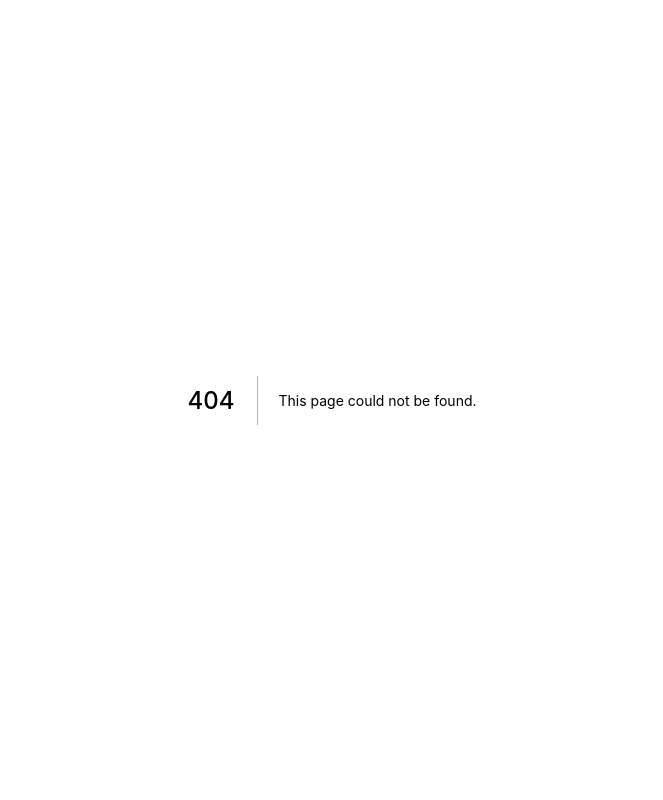
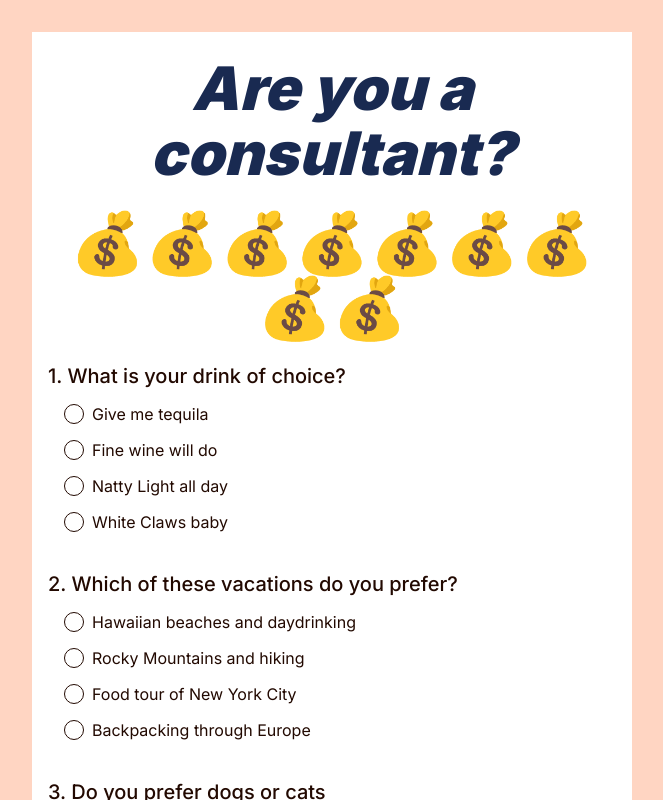
Before and after one commit to atul-jalan/consultant-survey, a Next.js app: page /survey in a window 1280 px wide. Before the commit this address had no page. Shown: the whole page, without its empty margins (308-971 px from the left). Built offline with nearby package versions, Linux system fonts and the light colour scheme.

Commit message:
first commit

```diff
--- /dev/null
+++ b/dataflow/questions.js
@@ -0,0 +1,58 @@
+const questions = [
+    {
+        id: '0',
+        type: 'mc',
+        title: "What is your drink of choice?",
+        choices: ["Give me tequila", "Fine wine will do", "Natty Light all day", "White Claws baby"]
+    },
+    {
+        id: '1',
+        type: 'mc',
+        title: "Which of these vacations do you prefer?",
+        choices: ["Hawaiian beaches and daydrinking", "Rocky Mountains and hiking", "Food tour of New York City", "Backpacking through Europe"]
+    },
+    {
+        id: '2',
+        type: 'mc',
+        title: "Do you prefer dogs or cats",
+        choices: ["Dogs", "Cats"]
+    },
+    {
+        id: '3',
+        type: 'mc',
+        title: "Northwestern was my top choice school",
+        choices: ["True", "False"]
+    },
+    {
+        id: '4',
+        type: 'mc',
+        title: "Would you consider yourself indecisive or decisive?",
+        choices: ["I don't know", "Decisive"]
+    },
+    {
+        id: '5',
+        type: 'mc',
+        title: "At parties, you are",
+        choices: ["Taking shots with everyone", "Dancing nonstop", "Standing in the corner", "Nonexistent, because you don't go to parties"]
+    },
+    {
+        id: '6',
+        type: 'mc',
+        title: "Have you learned zero hard skills during your time in college, but still want to make a lot of money?",
+        choices: ["Yes, that's me", "No, I am useful", "No, money isn't my priority"]
+    },
+    {
+        id: '8',
+        type: 'mc',
+        title: "How many ping pong balls could fit inside a school bus?",
+        choices: ["10,000", "100,000", "500,000", "1,000,000"]
+    },
+    {
+        id: 'answer',
+        type: 'mc',
+        title: 'What is your current career plan (this will only be used for training the AI, not for computing your results!)',
+        choices: ['Consultant', 'Banking/Finance', 'Software Engineering', 'STEM field other than programming', 'Liberal Arts', 'Other', 'I do not believe in labor']
+    }
+]
+
+export default questions;
--- a/pages/_app.js
+++ b/pages/_app.js
@@ -1,4 +1,9 @@
 import '../styles/globals.css'
+import '../styles/colors.css'
+import '../styles/flexbox.css'
+import '../styles/fonts.css'
+import '../styles/padding.css'
+import '../styles/margin.css'
 
 function MyApp({ Component, pageProps }) {
   return <Component {...pageProps} />
--- a/pages/api/hello.js
+++ /dev/null
@@ -1,5 +0,0 @@
-// Next.js API route support: https://nextjs.org/docs/api-routes/introduction
-
-export default (req, res) => {
-  res.status(200).json({ name: 'John Doe' })
-}
--- /dev/null
+++ b/pages/survey.js
@@ -0,0 +1,83 @@
+import React, { useReducer } from 'react';
+
+import questions from '../dataflow/questions.js';
+
+const reducer = (state, action) => {
+    switch (action.type) {
+        case 'select': {
+            if (action.payload.id in state && state[action.payload.id] === action.payload.choice) {
+                const copy = {...state}
+                delete copy[action.payload.id]
+                return copy
+            }
+
+            return {
+                ...state,
+                [action.payload.id]: action.payload.choice
+            }
+        }
+    }
+}
+
+const Survey = () => {
+
+    const [state, dispatch] = useReducer(reducer, {})
+
+    const onSubmitSurvey = () => {
+        if (Object.keys(state).length !== questions.length) {
+            alert('Uh oh! You didn\'t answer all the questions.')
+        } else {
+            console.log(state)
+        }
+    }
+
+    return (
+        <div className="fullpage bg-color-background flex justify-center align-start padding-32" style={{overflow: 'scroll'}}>
+            <div className="white-color-background padding-16" style={{width: '600px'}}>
+                <p style={{alignSelf: 'stretch', textAlign: 'center'}} className="font-main h1 primary-accent fw-black marginbottom-24 margintop-8 font-italic">Are you a consultant?</p>
+                <p style={{alignSelf: 'stretch', textAlign: 'center'}} className="font-main h1 primary-accent fw-black marginbottom-24 margintop-8">💰💰💰💰💰💰💰💰💰</p>
+                {questions.map((question, idx) => (
+                    <Question key={question.id} idx={idx} data={question} selected={question.id in state ? state[question.id] : null} onSelect={(choice) => dispatch({type: 'select', payload: {choice, id: question.id}})} />
+                ))}
+                <div style={{width: '100%'}} className="flex justify-center">
+                    <div style={{width: '200px', maxWidth: '50%'}} className="secondary-accent-background padding-16 flex justify-center br-reg btn" onClick={onSubmitSurvey}>
+                        <p className="white-color font-main fw-medium">See your results</p>
+                    </div>
+                </div>
+            </div>
+        </div>
+    )
+}
+
+const Question = ({idx, data, selected, onSelect}) => {
+    return (
+        <div className="marginbottom-32">
+            <p className="font-main h3 text-color fw-medium paddingbottom-8">{idx + 1}. {data.title}</p>
+            {data.choices.map(choice => (
+                <QuestionChoice key={choice} choice={choice} isSelected={choice === selected} onClick={() => onSelect(choice)} />
+            ))}
+        </div>
+    )
+}
+
+const QuestionChoice = ({ choice, isSelected, onClick }) => {
+
+    const selectedBgStyle = {
+        backgroundColor: isSelected ? 'rgba(25, 42, 81, .2)' : 'transparent',
+        cursor: 'pointer'
+    }
+
+    const selectedDotStyle = {
+        borderWidth: isSelected ? '0px' : '1.5px',
+        backgroundColor: isSelected ? 'rgb(25, 42, 81)' : 'transparent'
+    }
+
+    return (
+        <div style={selectedBgStyle} className="flex flex-row justify-start align-center paddingleft-16 paddingtop-8 paddingbottom-8 br-reg" onClick={onClick}>
+            <div className="marginright-8" style={{...selectedDotStyle, height: "20px", width: "20px", borderColor: "#220901", borderStyle: "solid", borderRadius: "20px"}}></div>
+            <p className="font-main text-color">{choice}</p>
+        </div>
+    )
+}
+
+export default Survey;
--- /dev/null
+++ b/styles/colors.css
@@ -0,0 +1,48 @@
+.bg-color {
+  color: #ffd5c2;
+}
+
+.primary-accent {
+  color: #192a51;
+}
+
+.secondary-accent {
+  color: #c8553d;
+}
+
+.text-color {
+  color: #220901;
+}
+
+.white-color {
+  color: #ffffff;
+}
+
+.bg-color-background {
+  background-color: #ffd5c2;
+}
+
+.primary-accent-background {
+  background-color: #192a51;
+}
+
+.secondary-accent-background {
+  background-color: #c8553d;
+}
+
+.text-color-background {
+  background-color: #220901;
+}
+
+.white-color-background {
+  background-color: #ffffff;
+}
+
+.btn {
+    background-color: #c8553d;
+}
+
+.btn:hover {
+    transition: .2s background-color linear;
+    background-color: #c73c3c;
+}
--- /dev/null
+++ b/styles/flexbox.css
@@ -0,0 +1,35 @@
+.flex {
+  display: flex;
+}
+
+.flex-row {
+  flex-direction: row;
+}
+
+.flex-column {
+  flex-direction: column;
+}
+
+.justify-start {
+  justify-content: flex-start;
+}
+
+.justify-center {
+  justify-content: center;
+}
+
+.justify-between {
+  justify-content: space-between;
+}
+
+.align-start {
+  align-items: flex-start;
+}
+
+.align-center {
+  align-items: center;
+}
+
+.align-stretch {
+  align-items: stretch;
+}
--- /dev/null
+++ b/styles/fonts.css
@@ -0,0 +1,38 @@
+@import url('https://fonts.googleapis.com/css2?family=Inter:wght@400;500;600;900&display=swap');
+
+.font-main {
+  font-family: 'Inter', sans-serif;
+}
+
+.h1 {
+  font-size: 60px;
+  line-height: 65px;
+}
+
+.h2 {
+    font-size: 24px;
+}
+
+.h3 {
+  font-size: 20px
+}
+
+.fw-regular {
+  font-weight: 400;
+}
+
+.fw-medium {
+  font-weight: 500;
+}
+
+.fw-semibold {
+  font-weight: 600;
+}
+
+.fw-black {
+  font-weight: 900;
+}
+
+.font-italic {
+  font-style: italic;
+}
--- a/styles/globals.css
+++ b/styles/globals.css
@@ -4,6 +4,11 @@ body {
   margin: 0;
   font-family: -apple-system, BlinkMacSystemFont, Segoe UI, Roboto, Oxygen,
     Ubuntu, Cantarell, Fira Sans, Droid Sans, Helvetica Neue, sans-serif;
+}
+
+p {
+  padding: 0;
+  margin: 0;
 }
 
 a {
@@ -14,3 +19,21 @@ a {
 * {
   box-sizing: border-box;
 }
+
+/********** OPACITY **********/
+.opacity-7 {
+  opacity: .7;
+}
+
+.br-reg {
+  border-radius: 8px;
+}
+
+.btn {
+  cursor: pointer
+}
+
+.fullpage {
+  width: 100vw;
+  height: 100vh;
+}
--- /dev/null
+++ b/styles/margin.css
@@ -0,0 +1,31 @@
+.marginleft-16 {
+    margin-left: 16px;
+}
+
+.marginleft-32 {
+    margin-left: 32px;
+}
+
+.marginright-8 {
+    margin-right: 8px;
+}
+
+.marginright-32 {
+    margin-right: 32px;
+}
+
+.marginbottom-24 {
+    margin-bottom: 24px;
+}
+
+.marginbottom-32 {
+  margin-bottom: 32px;
+}
+
+.margintop-8 {
+    margin-top: 8px;
+}
+
+.margintop-16 {
+    margin-top: 16px;
+}
--- /dev/null
+++ b/styles/padding.css
@@ -0,0 +1,23 @@
+.padding-8 {
+    padding: 8px;
+}
+
+.paddingtop-8 {
+    padding-top: 8px;
+}
+
+.paddingbottom-8 {
+    padding-bottom: 8px;
+}
+
+.padding-16 {
+  padding: 16px;
+}
+
+.paddingleft-16 {
+    padding-left: 16px;
+}
+
+.padding-32 {
+    padding: 32px;
+}
```
Also changed, not shown: pages/index.js (+37 -56 lines), 1 other file (tests, documents, lock files or other folders).
